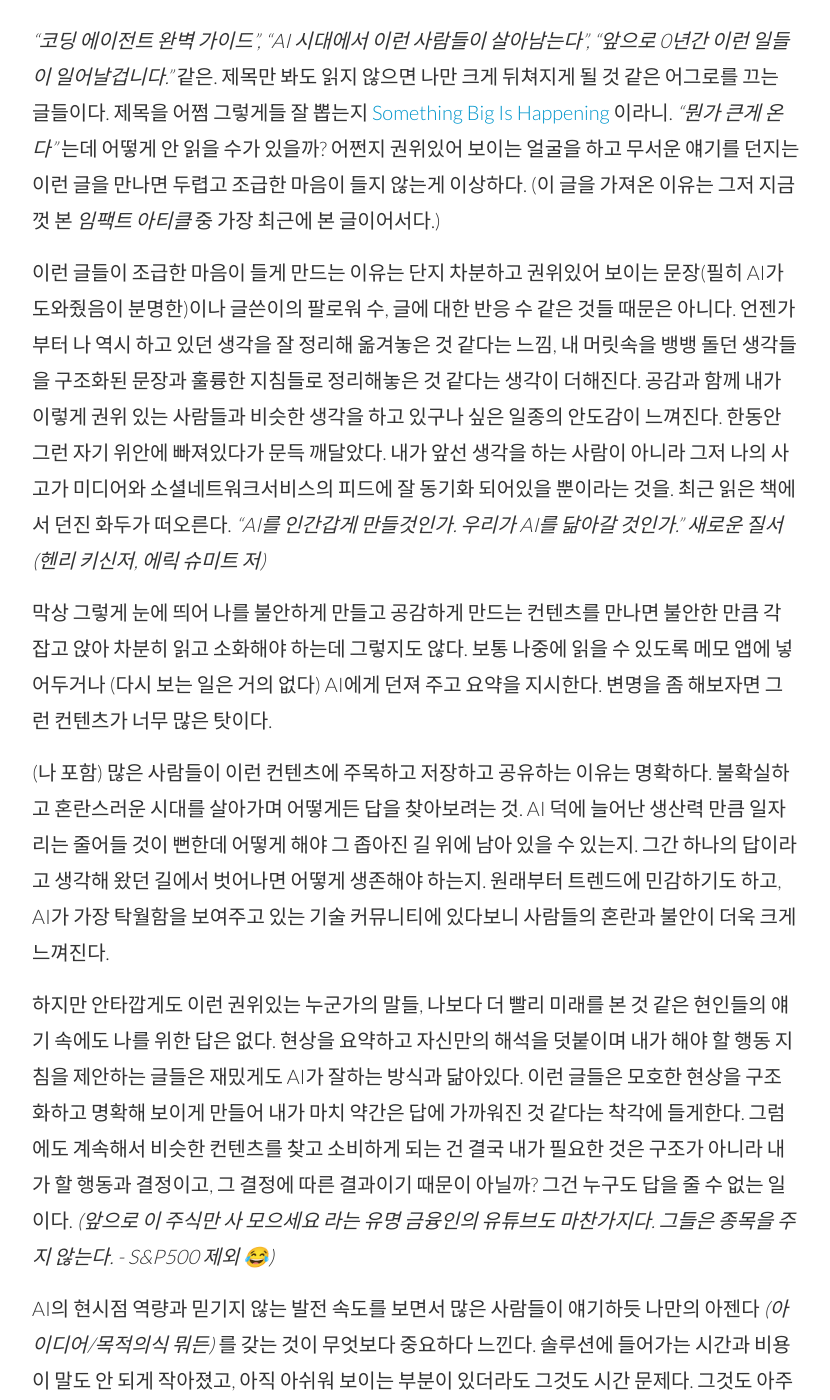
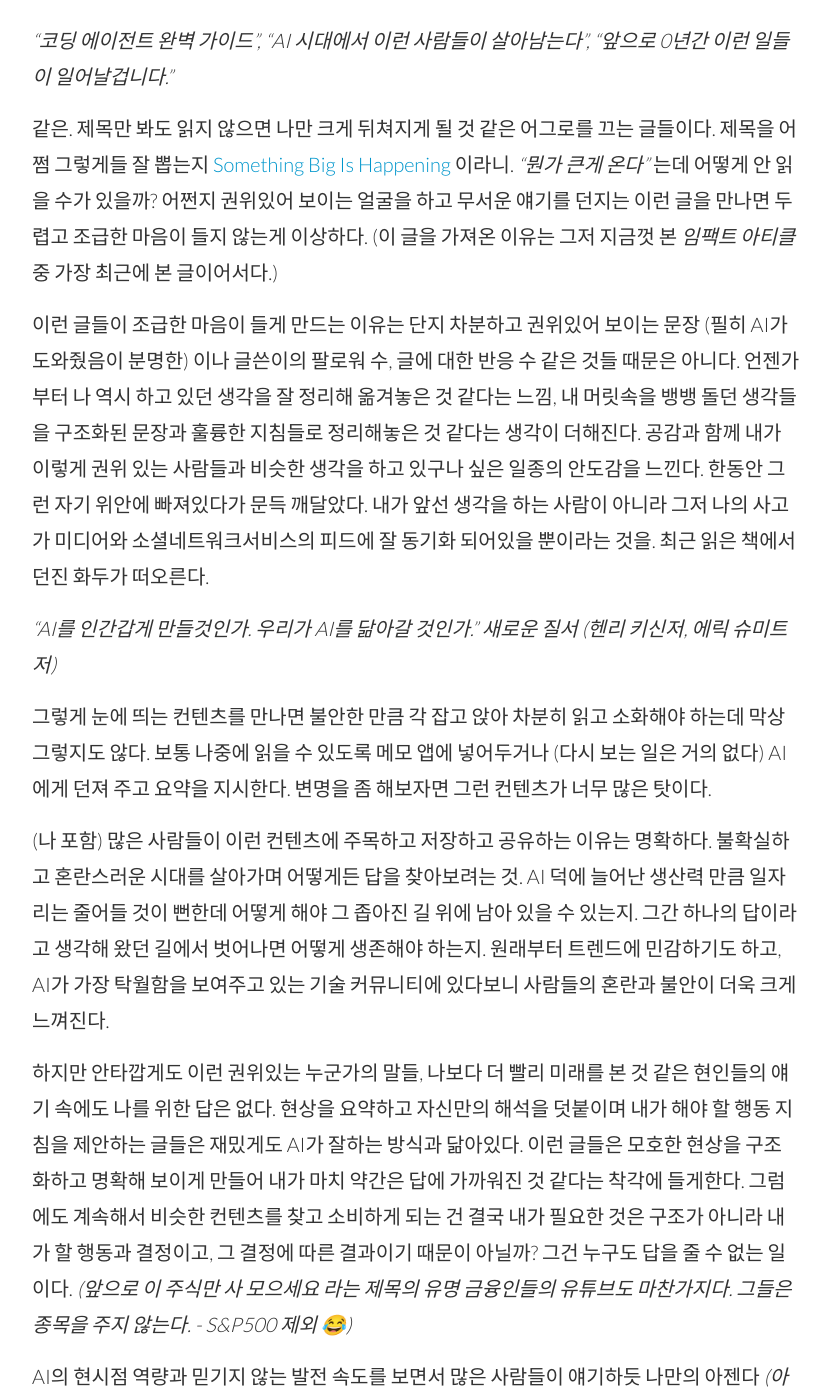
Before and after one commit to joyeon/joyeon.github.io, a Jekyll site: the page built from _posts/2026-02-13-ai-anxiety.md, in a window 1280 px wide and 1400 px high, scrolled down 565 px. Shown: the whole window, without its empty margins (224-1054 px from the left). Built offline with Jekyll 4.4.1, drawn with Linux system fonts in a browser that asks for light colours; some of the changed text lies outside the part shown.

Commit message:
Edit AI anxiety article for improved readability
Refactor text for clarity and remove redundancy.

```diff
--- a/_posts/2026-02-13-ai-anxiety.md
+++ b/_posts/2026-02-13-ai-anxiety.md
@@ -5,17 +5,21 @@
 
 읽을거리가 넘쳐나는 시절이다.  각자의 맥락에 따라 구성은 다르겠지만 나의 피드는 플랫폼 구분 없이 비슷하다.
 
-*"코딩 에이전트 완벽 가이드", "AI 시대에서 이런 사람들이 살아남는다", "앞으로 0년간 이런 일들이 일어날겁니다."* 같은. 제목만 봐도 읽지 않으면 나만 크게 뒤쳐지게 될 것 같은 어그로를 끄는 글들이다. 제목을 어쩜 그렇게들 잘 뽑는지 [Something Big Is Happening](https://shumer.dev/something-big-is-happening) 이라니. *"뭔가 큰게 온다"* 는데 어떻게 안 읽을 수가 있을까? 어쩐지 권위있어 보이는 얼굴을 하고 무서운 얘기를 던지는 이런 글을 만나면 두렵고 조급한 마음이 들지 않는게 이상하다. (이 글을 가져온 이유는 그저 지금껏 본 *임팩트 아티클* 중 가장 최근에 본 글이어서다.)
+*"코딩 에이전트 완벽 가이드", "AI 시대에서 이런 사람들이 살아남는다", "앞으로 0년간 이런 일들이 일어날겁니다."*
 
-이런 글들이 조급한 마음이 들게 만드는 이유는 단지 차분하고 권위있어 보이는 문장(필히 AI가 도와줬음이 분명한)이나 글쓴이의 팔로워 수, 글에 대한 반응 수 같은 것들 때문은 아니다. 언젠가부터 나 역시 하고 있던 생각을 잘 정리해 옮겨놓은 것 같다는 느낌, 내 머릿속을 뱅뱅 돌던 생각들을 구조화된 문장과 훌륭한 지침들로 정리해놓은 것 같다는 생각이 더해진다. 공감과 함께 내가 이렇게 권위 있는 사람들과 비슷한 생각을 하고 있구나 싶은 일종의 안도감이 느껴진다. 한동안 그런 자기 위안에 빠져있다가 문득 깨달았다. 내가 앞선 생각을 하는 사람이 아니라 그저 나의 사고가 미디어와 소셜네트워크서비스의 피드에 잘 동기화 되어있을 뿐이라는 것을. 최근 읽은 책에서 던진 화두가 떠오른다. *"AI를 인간갑게 만들것인가. 우리가 AI를 닮아갈 것인가."*  *새로운 질서 (헨리 키신저, 에릭 슈미트 저)*
+같은. 제목만 봐도 읽지 않으면 나만 크게 뒤쳐지게 될 것 같은 어그로를 끄는 글들이다. 제목을 어쩜 그렇게들 잘 뽑는지 [Something Big Is Happening](https://shumer.dev/something-big-is-happening) 이라니. *"뭔가 큰게 온다"* 는데 어떻게 안 읽을 수가 있을까? 어쩐지 권위있어 보이는 얼굴을 하고 무서운 얘기를 던지는 이런 글을 만나면 두렵고 조급한 마음이 들지 않는게 이상하다. (이 글을 가져온 이유는 그저 지금껏 본 *임팩트 아티클* 중 가장 최근에 본 글이어서다.)
 
-막상 그렇게 눈에 띄어 나를 불안하게 만들고 공감하게 만드는 컨텐츠를 만나면 불안한 만큼 각 잡고 앉아 차분히 읽고 소화해야 하는데 그렇지도 않다. 보통 나중에 읽을 수 있도록 메모 앱에 넣어두거나 (다시 보는 일은 거의 없다) AI에게 던져 주고 요약을 지시한다. 변명을 좀 해보자면 그런 컨텐츠가 너무 많은 탓이다.
+이런 글들이 조급한 마음이 들게 만드는 이유는 단지 차분하고 권위있어 보이는 문장 (필히 AI가 도와줬음이 분명한) 이나 글쓴이의 팔로워 수, 글에 대한 반응 수 같은 것들 때문은 아니다. 언젠가부터 나 역시 하고 있던 생각을 잘 정리해 옮겨놓은 것 같다는 느낌, 내 머릿속을 뱅뱅 돌던 생각들을 구조화된 문장과 훌륭한 지침들로 정리해놓은 것 같다는 생각이 더해진다. 공감과 함께 내가 이렇게 권위 있는 사람들과 비슷한 생각을 하고 있구나 싶은 일종의 안도감을 느낀다. 한동안 그런 자기 위안에 빠져있다가 문득 깨달았다. 내가 앞선 생각을 하는 사람이 아니라 그저 나의 사고가 미디어와 소셜네트워크서비스의 피드에 잘 동기화 되어있을 뿐이라는 것을. 최근 읽은 책에서 던진 화두가 떠오른다.
+
+*"AI를 인간갑게 만들것인가. 우리가 AI를 닮아갈 것인가."*  *새로운 질서 (헨리 키신저, 에릭 슈미트 저)*
+
+그렇게 눈에 띄는 컨텐츠를 만나면 불안한 만큼 각 잡고 앉아 차분히 읽고 소화해야 하는데 막상 그렇지도 않다. 보통 나중에 읽을 수 있도록 메모 앱에 넣어두거나 (다시 보는 일은 거의 없다) AI에게 던져 주고 요약을 지시한다. 변명을 좀 해보자면 그런 컨텐츠가 너무 많은 탓이다.
 
 (나 포함) 많은 사람들이 이런 컨텐츠에 주목하고 저장하고 공유하는 이유는 명확하다. 불확실하고 혼란스러운 시대를 살아가며 어떻게든 답을 찾아보려는 것. AI 덕에 늘어난 생산력 만큼 일자리는 줄어들 것이 뻔한데 어떻게 해야 그 좁아진 길 위에 남아 있을 수 있는지. 그간 하나의 답이라고 생각해 왔던 길에서 벗어나면 어떻게 생존해야 하는지. 원래부터 트렌드에 민감하기도 하고, AI가 가장 탁월함을 보여주고 있는 기술 커뮤니티에 있다보니 사람들의 혼란과 불안이 더욱 크게 느껴진다.
 
-하지만 안타깝게도 이런 권위있는 누군가의 말들, 나보다 더 빨리 미래를 본 것 같은 현인들의 얘기 속에도 나를 위한 답은 없다. 현상을 요약하고 자신만의 해석을 덧붙이며 내가 해야 할 행동 지침을 제안하는 글들은 재밌게도 AI가 잘하는 방식과 닮아있다. 이런 글들은 모호한 현상을 구조화하고 명확해 보이게 만들어 내가 마치 약간은 답에 가까워진 것 같다는 착각에 들게한다. 그럼에도 계속해서 비슷한 컨텐츠를 찾고 소비하게 되는 건 결국 내가 필요한 것은 구조가 아니라 내가 할 행동과 결정이고, 그 결정에 따른 결과이기 때문이 아닐까? 그건 누구도 답을 줄 수 없는 일이다. *(앞으로 이 주식만 사 모으세요 라는 유명 금융인의 유튜브도 마찬가지다. 그들은 종목을 주지 않는다. - S&P500 제외 😂)*
+하지만 안타깝게도 이런 권위있는 누군가의 말들, 나보다 더 빨리 미래를 본 것 같은 현인들의 얘기 속에도 나를 위한 답은 없다. 현상을 요약하고 자신만의 해석을 덧붙이며 내가 해야 할 행동 지침을 제안하는 글들은 재밌게도 AI가 잘하는 방식과 닮아있다. 이런 글들은 모호한 현상을 구조화하고 명확해 보이게 만들어 내가 마치 약간은 답에 가까워진 것 같다는 착각에 들게한다. 그럼에도 계속해서 비슷한 컨텐츠를 찾고 소비하게 되는 건 결국 내가 필요한 것은 구조가 아니라 내가 할 행동과 결정이고, 그 결정에 따른 결과이기 때문이 아닐까? 그건 누구도 답을 줄 수 없는 일이다. *(앞으로 이 주식만 사 모으세요 라는 제목의 유명 금융인들의 유튜브도 마찬가지다. 그들은 종목을 주지 않는다. - S&P500 제외 😂)*
 
-AI의 현시점 역량과 믿기지 않는 발전 속도를 보면서 많은 사람들이 얘기하듯 나만의 아젠다 *(아이디어/목적의식 뭐든)* 를 갖는 것이 무엇보다 중요하다 느낀다. 솔루션에 들어가는 시간과 비용이 말도 안 되게 작아졌고, 아직 아쉬워 보이는 부분이 있더라도 그것도 시간 문제다. 그것도 아주 짧은 시간. "커리어"의 대부분을 남의 준 문제를 잘 풀어주는 역할을 해왔고 그것이 나의 강점이라 여겼다. 하지만 지금은 서툴더라도 나의 문제를 정의할 시간이다.
+AI의 현시점 역량과 믿기지 않는 발전 속도를 보면서 많은 사람들이 얘기하듯 나만의 아젠다 *(아이디어/목적의식 뭐든)* 를 갖는 것이 무엇보다 중요하다 느낀다. 솔루션에 들어가는 시간과 비용이 말도 안 되게 작아졌고, 아직 아쉬워 보이는 부분이 있더라도 그것도 시간 문제다. 그것도 아주 짧은 시간. "커리어"의 대부분을 남의 준 문제를 잘 풀어주는 역할을 해왔고 그것이 나의 강점이라 여겼다. 하지만 지금은 서툴더라도 답을 찾는 일은 미뤄두고 나의 문제를 정의할 시간이다.
 <br />
 
 ---
```
